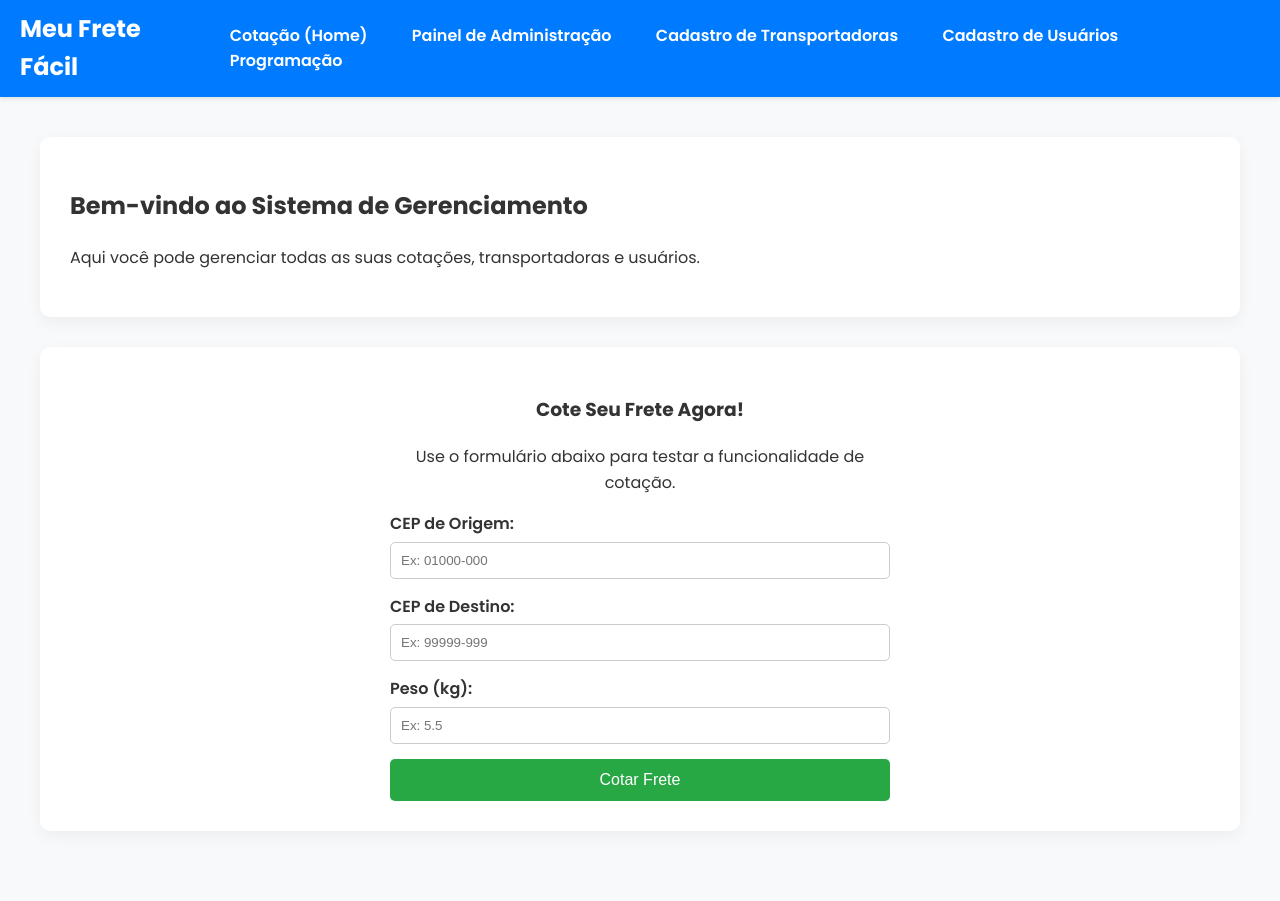
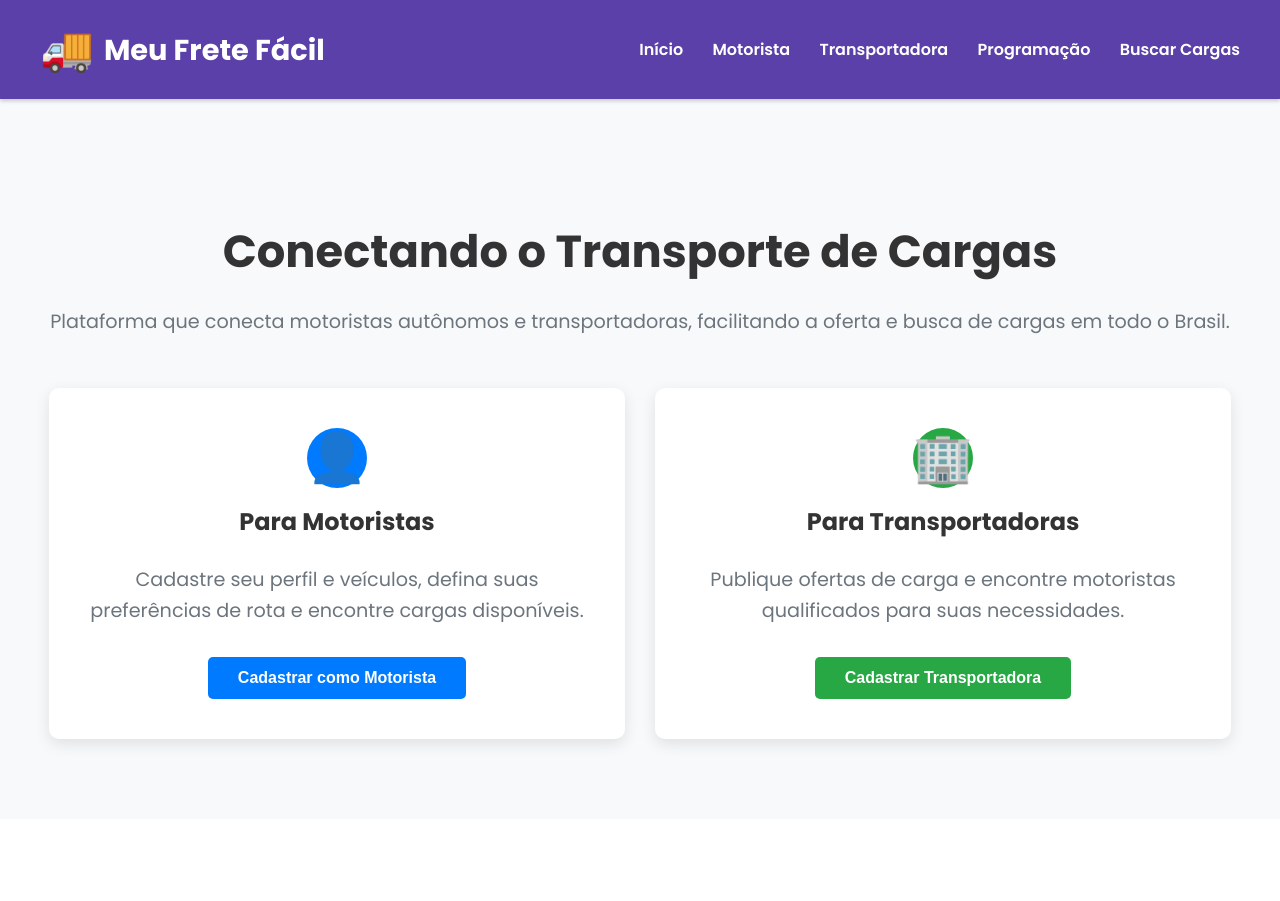
Before and after one commit to carusorodrigo/meufretefacil-docker, a Flask app: page / in a window 1280 px wide. After the commit the page ends 750 px from the top, so only its background shows below. Run offline with Flask 3, Linux system fonts and the light colour scheme.

Commit message:
Update index.html

```diff
--- a/templates/index.html
+++ b/templates/index.html
@@ -3,11 +3,11 @@
 <head>
     <meta charset="UTF-8">
     <meta name="viewport" content="width=device-width, initial-scale=1.0">
-    <title>Meu Frete Fácil - Sistema de Gerenciamento</title>
+    <title>Meu Frete Fácil - Conectando o Transporte de Cargas</title>
     <link href="https://fonts.googleapis.com/css2?family=Poppins:wght@400;600;700&display=swap" rel="stylesheet">
     <style>
         :root {
-            --primary-color: #007bff;
+            --primary-color: #5a40a8; /* Cor roxa do FreteConnect */
             --secondary-color: #28a745;
             --text-color: #333;
             --bg-color: #f8f9fa;
@@ -23,142 +23,150 @@
         .navbar {
             background-color: var(--primary-color);
             color: white;
-            padding: 10px 20px;
+            padding: 15px 40px;
             display: flex;
             justify-content: space-between;
             align-items: center;
-            box-shadow: 0 2px 4px rgba(0, 0, 0, 0.1);
+            box-shadow: 0 2px 4px rgba(0, 0, 0, 0.2);
         }
-        .navbar h1 {
-            margin: 0;
-            font-size: 1.5em;
+        .navbar .logo {
+            font-size: 1.8em;
+            font-weight: 700;
+            display: flex;
+            align-items: center;
+        }
+        .navbar .logo img {
+            margin-right: 10px;
+            height: 30px; /* Ajuste conforme o ícone */
         }
         .nav-links a {
             color: white;
             text-decoration: none;
-            margin-left: 20px;
+            margin-left: 25px;
             font-weight: 600;
-            padding: 5px 10px;
+            transition: opacity 0.3s;
+        }
+        .nav-links a:hover {
+            opacity: 0.8;
+        }
+        .hero-section {
+            padding: 80px 20px;
+            text-align: center;
+        }
+        .hero-section h2 {
+            font-size: 2.8em;
+            color: var(--text-color);
+            margin-bottom: 10px;
+        }
+        .hero-section p {
+            font-size: 1.2em;
+            color: #6c757d;
+            margin-bottom: 50px;
+        }
+        .card-container {
+            display: flex;
+            justify-content: center;
+            gap: 30px;
+            flex-wrap: wrap;
+        }
+        .card {
+            background-color: white;
+            padding: 40px;
+            border-radius: 10px;
+            box-shadow: 0 5px 15px rgba(0, 0, 0, 0.1);
+            width: 40%;
+            min-width: 300px;
+            text-align: center;
+        }
+        .card h3 {
+            color: var(--text-color);
+            font-size: 1.5em;
+            margin-top: 15px;
+        }
+        .card p {
+            color: #6c757d;
+            margin-bottom: 30px;
+        }
+        .icon {
+            font-size: 3em;
+            color: var(--primary-color);
+            /* Ícones simulados */
+            display: inline-block;
+            width: 60px;
+            height: 60px;
+            line-height: 60px;
+            border-radius: 50%;
+            background-color: #e9ecef;
+        }
+        .icon-motorista { background-color: #007bff; color: white; }
+        .icon-transportadora { background-color: var(--secondary-color); color: white; }
+
+        .btn-primary {
+            background-color: #007bff;
+            color: white;
+            padding: 12px 30px;
+            border: none;
             border-radius: 5px;
+            cursor: pointer;
+            font-size: 1em;
+            font-weight: 600;
             transition: background-color 0.3s;
         }
-        .nav-links a:hover {
-            background-color: rgba(255, 255, 255, 0.2);
+        .btn-primary:hover {
+            background-color: #0056b3;
         }
-        .content-area {
-            padding: 40px 20px;
-            max-width: 1200px;
-            margin: 0 auto;
+        .btn-secondary {
+            background-color: var(--secondary-color);
+            color: white;
+            padding: 12px 30px;
+            border: none;
+            border-radius: 5px;
+            cursor: pointer;
+            font-size: 1em;
+            font-weight: 600;
+            transition: background-color 0.3s;
         }
-        .dashboard-card {
-            background-color: white;
-            padding: 30px;
-            border-radius: 10px;
-            box-shadow: 0 5px 15px rgba(0, 0, 0, 0.05);
-            margin-bottom: 30px;
+        .btn-secondary:hover {
+            background-color: #1e7e34;
         }
-        .quote-box {
-            max-width: 500px;
-            margin: 0 auto;
-            text-align: center;
-        }
-        /* Estilos do formulário de cotação (mantidos do código anterior) */
-        .form-group { margin-bottom: 15px; text-align: left; }
-        label { display: block; margin-bottom: 5px; font-weight: 600; }
-        input[type="text"], input[type="number"] { width: 100%; padding: 10px; border: 1px solid #ccc; border-radius: 5px; box-sizing: border-box; }
-        button { background-color: var(--secondary-color); color: white; padding: 12px 20px; border: none; border-radius: 5px; cursor: pointer; font-size: 1em; width: 100%; transition: background-color 0.3s; }
-        button:hover { background-color: #1e7e34; }
-        #result { margin-top: 20px; padding: 15px; border-radius: 5px; font-weight: 600; display: none; }
-        .success { background-color: #d4edda; color: #155724; }
-        .error { background-color: #f8d7da; color: #721c24; }
     </style>
 </head>
 <body>
     <div class="navbar">
-        <h1>Meu Frete Fácil</h1>
+        <div class="logo">
+            <!-- Simulação do ícone do caminhão -->
+            <span style="font-size: 1.5em; margin-right: 10px;">🚚</span>
+            Meu Frete Fácil
+        </div>
         <div class="nav-links">
-            <a href="/">Cotação (Home)</a>
-            <a href="/admin">Painel de Administração</a>
-            <a href="#">Cadastro de Transportadoras</a>
-            <a href="#">Cadastro de Usuários</a>
+            <a href="#">Início</a>
+            <a href="#">Motorista</a>
+            <a href="#">Transportadora</a>
             <a href="#">Programação</a>
+            <a href="#">Buscar Cargas</a>
         </div>
     </div>
 
-    <div class="content-area">
-        <div class="dashboard-card">
-            <h2>Bem-vindo ao Sistema de Gerenciamento</h2>
-            <p>Aqui você pode gerenciar todas as suas cotações, transportadoras e usuários.</p>
-        </div>
+    <div class="hero-section">
+        <h2>Conectando o Transporte de Cargas</h2>
+        <p>Plataforma que conecta motoristas autônomos e transportadoras, facilitando a oferta e busca de cargas em todo o Brasil.</p>
 
-        <div class="dashboard-card">
-            <div class="quote-box">
-                <h3>Cote Seu Frete Agora!</h3>
-                <p>Use o formulário abaixo para testar a funcionalidade de cotação.</p>
-
-                <form id="quoteForm">
-                    <div class="form-group">
-                        <label for="origin_cep">CEP de Origem:</label>
-                        <input type="text" id="origin_cep" name="origin_cep" placeholder="Ex: 01000-000" required>
-                    </div>
-                    <div class="form-group">
-                        <label for="destination_cep">CEP de Destino:</label>
-                        <input type="text" id="destination_cep" name="destination_cep" placeholder="Ex: 99999-999" required>
-                    </div>
-                    <div class="form-group">
-                        <label for="weight">Peso (kg):</label>
-                        <input type="number" id="weight" name="weight" step="0.01" min="0.1" placeholder="Ex: 5.5" required>
-                    </div>
-                    <button type="submit">Cotar Frete</button>
-                </form>
-
-                <div id="result"></div>
+        <div class="card-container">
+            <div class="card">
+                <span class="icon icon-motorista">👤</span>
+                <h3>Para Motoristas</h3>
+                <p>Cadastre seu perfil e veículos, defina suas preferências de rota e encontre cargas disponíveis.</p>
+                <button class="btn-primary">Cadastrar como Motorista</button>
+            </div>
+            <div class="card">
+                <span class="icon icon-transportadora">🏢</span>
+                <h3>Para Transportadoras</h3>
+                <p>Publique ofertas de carga e encontre motoristas qualificados para suas necessidades.</p>
+                <button class="btn-secondary">Cadastrar Transportadora</button>
             </div>
         </div>
     </div>
 
-    <script>
-        document.getElementById('quoteForm').addEventListener('submit', function(e) {
-            e.preventDefault();
-
-            const form = e.target;
-            const resultDiv = document.getElementById('result');
-            resultDiv.style.display = 'none';
-            resultDiv.className = '';
-            resultDiv.textContent = 'Calculando...';
-            resultDiv.style.display = 'block';
-
-            const data = {
-                origin_cep: form.origin_cep.value,
-                destination_cep: form.destination_cep.value,
-                weight: parseFloat(form.weight.value)
-            };
-
-            fetch('/quote', {
-                method: 'POST',
-                headers: {
-                    'Content-Type': 'application/json'
-                },
-                body: JSON.stringify(data)
-            })
-            .then(response => response.json())
-            .then(data => {
-                if (data.success) {
-                    resultDiv.className = 'success';
-                    resultDiv.innerHTML = `<strong>Cotação Encontrada!</strong>
-Valor: ${data.quote_value}
-${data.message}`;
-                } else {
-                    resultDiv.className = 'error';
-                    resultDiv.innerHTML = `<strong>Erro:</strong> ${data.error}`;
-                }
-            })
-            .catch(error => {
-                resultDiv.className = 'error';
-                resultDiv.innerHTML = `<strong>Erro de Conexão:</strong> Não foi possível conectar ao servidor.`;
-                console.error('Error:', error);
-            });
-        });
-    </script>
+    <!-- O Painel de Administração está acessível em /admin -->
 </body>
 </html>
```
